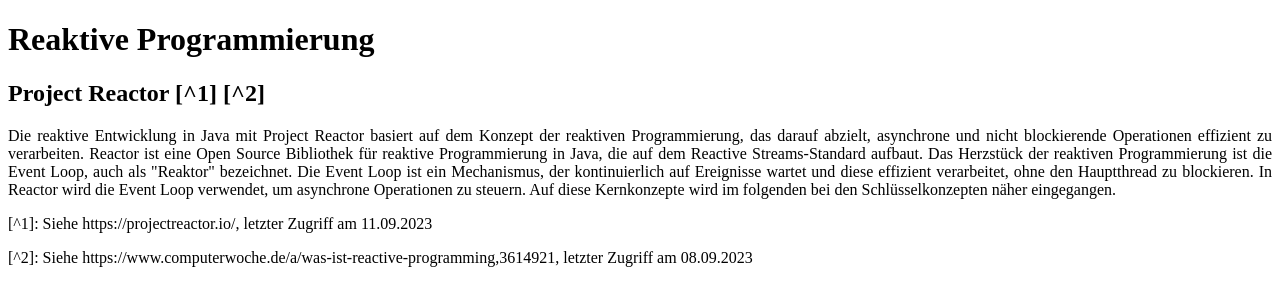
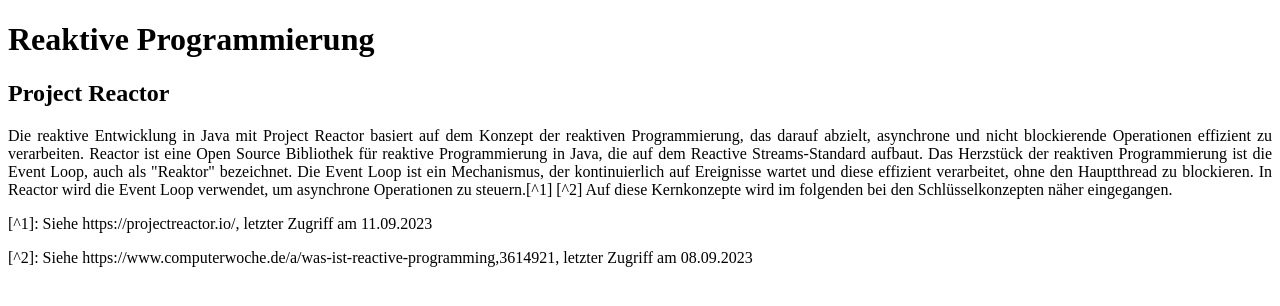
Before and after one commit to Victor-ABC/Threaktive, a Next.js app: page /reactive-programming/introduction in a window 1280 px wide. Shown: the top 306 px of the page. Built offline with nearby package versions, Linux system fonts and the light colour scheme.

Commit message:
Update introduction.mdx

```diff
--- a/pages/reactive-programming/introduction.mdx
+++ b/pages/reactive-programming/introduction.mdx
@@ -5,10 +5,10 @@
 
 # Reaktive Programmierung
 
-## Project Reactor [^1] [^2]
+## Project Reactor
 
 Die reaktive Entwicklung in Java mit Project Reactor basiert auf dem Konzept der reaktiven Programmierung, das darauf abzielt, asynchrone und nicht blockierende Operationen effizient zu verarbeiten. Reactor ist eine Open Source Bibliothek für reaktive Programmierung in Java, die auf dem Reactive Streams-Standard aufbaut.
-Das Herzstück der reaktiven Programmierung ist die Event Loop, auch als "Reaktor" bezeichnet. Die Event Loop ist ein Mechanismus, der kontinuierlich auf Ereignisse wartet und diese effizient verarbeitet, ohne den Hauptthread zu blockieren. In Reactor wird die Event Loop verwendet, um asynchrone Operationen zu steuern. Auf diese Kernkonzepte wird im folgenden bei den Schlüsselkonzepten näher eingegangen.
+Das Herzstück der reaktiven Programmierung ist die Event Loop, auch als "Reaktor" bezeichnet. Die Event Loop ist ein Mechanismus, der kontinuierlich auf Ereignisse wartet und diese effizient verarbeitet, ohne den Hauptthread zu blockieren. In Reactor wird die Event Loop verwendet, um asynchrone Operationen zu steuern.[^1] [^2] Auf diese Kernkonzepte wird im folgenden bei den Schlüsselkonzepten näher eingegangen.
 
 [^1]:
     Siehe https://projectreactor.io/,
```
